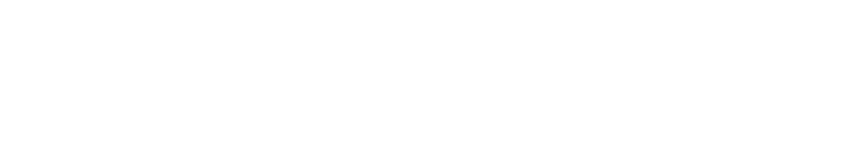
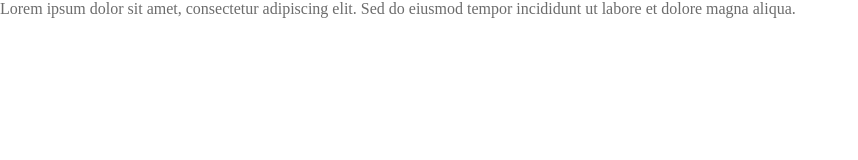
Before and after one commit to DevDeividMoura/travelgram, a plain HTML site: page index.html in a window 1280 px wide. Shown: the whole page, without its empty margins (0-858 px from the left). Drawn offline with Linux system fonts and the light colour scheme.

Commit message:
style: 💄 add global styles and SVG assets for icons

```diff
--- a/index.html
+++ b/index.html
@@ -1,12 +1,15 @@
 <!DOCTYPE html>
 <html lang="pt-br">
-<head>
-    <meta charset="UTF-8">
-    <meta name="viewport" content="width=device-width, initial-scale=1.0">
+  <head>
+    <meta charset="UTF-8" />
+    <meta name="viewport" content="width=device-width, initial-scale=1.0" />
     <title>Travelgram | Perfil de viagens</title>
-    <link rel="stylesheet" href="styles/index.css">
-</head>
-<body>
-
-</body>
+    <link rel="stylesheet" href="styles/index.css" />
+  </head>
+  <body>
+    <p>
+      Lorem ipsum dolor sit amet, consectetur adipiscing elit. Sed do eiusmod
+      tempor incididunt ut labore et dolore magna aliqua.
+    </p>
+  </body>
 </html>
--- a/styles/global.css
+++ b/styles/global.css
@@ -3,3 +3,22 @@
     padding: 0 ;
     box-sizing: border-box;
 }
+
+:root {
+    --brand-color: #EF5F4C;
+
+    /* Shape Colors */
+    --background-color: #FFFFFF;
+    --surface-color: #F5F5F5;
+    --skeleton-color: #D9D9D9;
+    --shape-transparency: #ffffff8f;
+
+    /* Text Colors */
+    --text-color-primary: #313131;
+    --text-color-secondary: #6C6C6C;
+  }
+
+body {
+    color: var(--text-color-secondary);
+    background-color: var(--background-color);
+}
```
Also changed, not shown: assets/AirplaneTilt.svg (added), assets/Image 01.png (added), assets/Image 02.png (added), assets/Image 03.png (added), assets/Image 04.png (added), assets/Image 05.png (added), assets/Image 06.png (added), assets/Image 07.png (added), assets/Image 08.png (added), assets/Image 09.png (added), assets/Image 10.png (added), assets/Image 11.png (added), assets/Image.svg (added), assets/Logo.svg (added), 2 more files, 1 other file.
